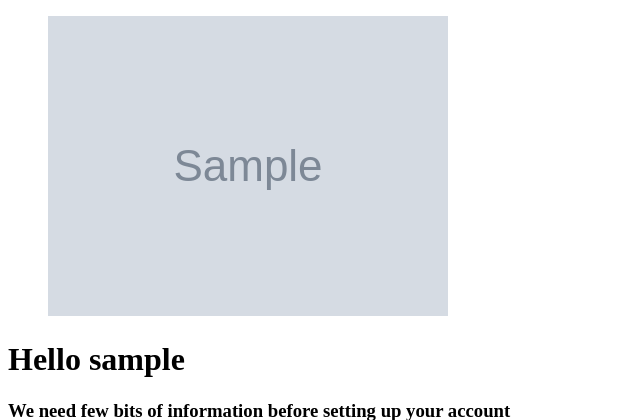
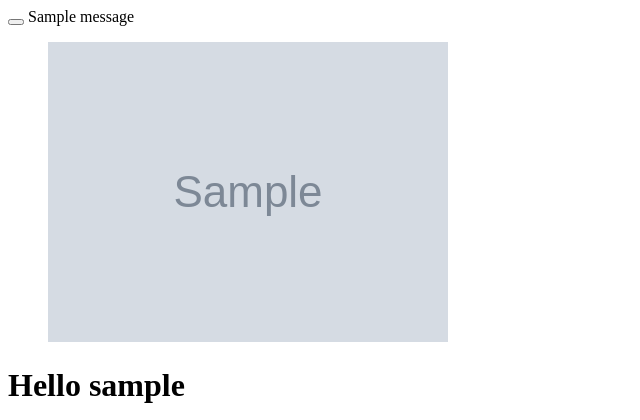
Before and after one commit to snowflake-app/snowflake, a Python web app: template snowflake/templates/welcome.html in a window 1280 px wide. Shown: the top 420 px of the page, without its empty margins (0-640 px from the left). Run offline with Jinja, Linux system fonts and the light colour scheme; the template is opened without the code that fills it: most values are stand-ins (such as "Sample title", 1, 10 or a date in 2020); grey boxes marked "Sample" are stand-in pictures; one stand-in notice (Sample message) is shown; form fields are guessed from the names that the template uses; some libraries are stand-ins or nearby versions.

Commit message:
Setup flash messages
Closes #36

```diff
--- a/_frontend/index.js
+++ b/_frontend/index.js
@@ -5,6 +5,7 @@
 import {setupToggles} from "./toggle";
 import {setupAutocomplete} from "./mentions";
 import {bindLaunchButton} from "./one-on-one";
+import {setupNotifications} from "./notifications";
 
 
 document.addEventListener('DOMContentLoaded', async () => {
@@ -24,4 +25,5 @@
     }
 
     setupAutocomplete();
+    setupNotifications();
 });
--- a/snowflake/templates/base.html
+++ b/snowflake/templates/base.html
@@ -10,6 +10,20 @@
 </head>
 
 <body class="{% block page %}{% endblock %} has-navbar-fixed-top">
+
+{% with messages = get_flashed_messages(with_categories=True) %}
+    {% if messages %}
+        <div class="notifications">
+            {% for category, message in messages %}
+                <div class="notification is-{{ category }}">
+                    <button class="delete"></button>
+                    {{ message }}
+                </div>
+            {% endfor %}
+        </div>
+    {% endif %}
+{% endwith %}
+
 {% block content %}{% endblock %}
 <script type="text/javascript" src="{{ entrypoint('app.js') }}"></script>
 <script src="https://unpkg.com/ionicons@5.2.3/dist/ionicons.js"></script>
```
Also changed, not shown: _frontend/notifications.js (added, +9 -0 lines), _frontend/styles/index.scss (+10 -0 lines).
